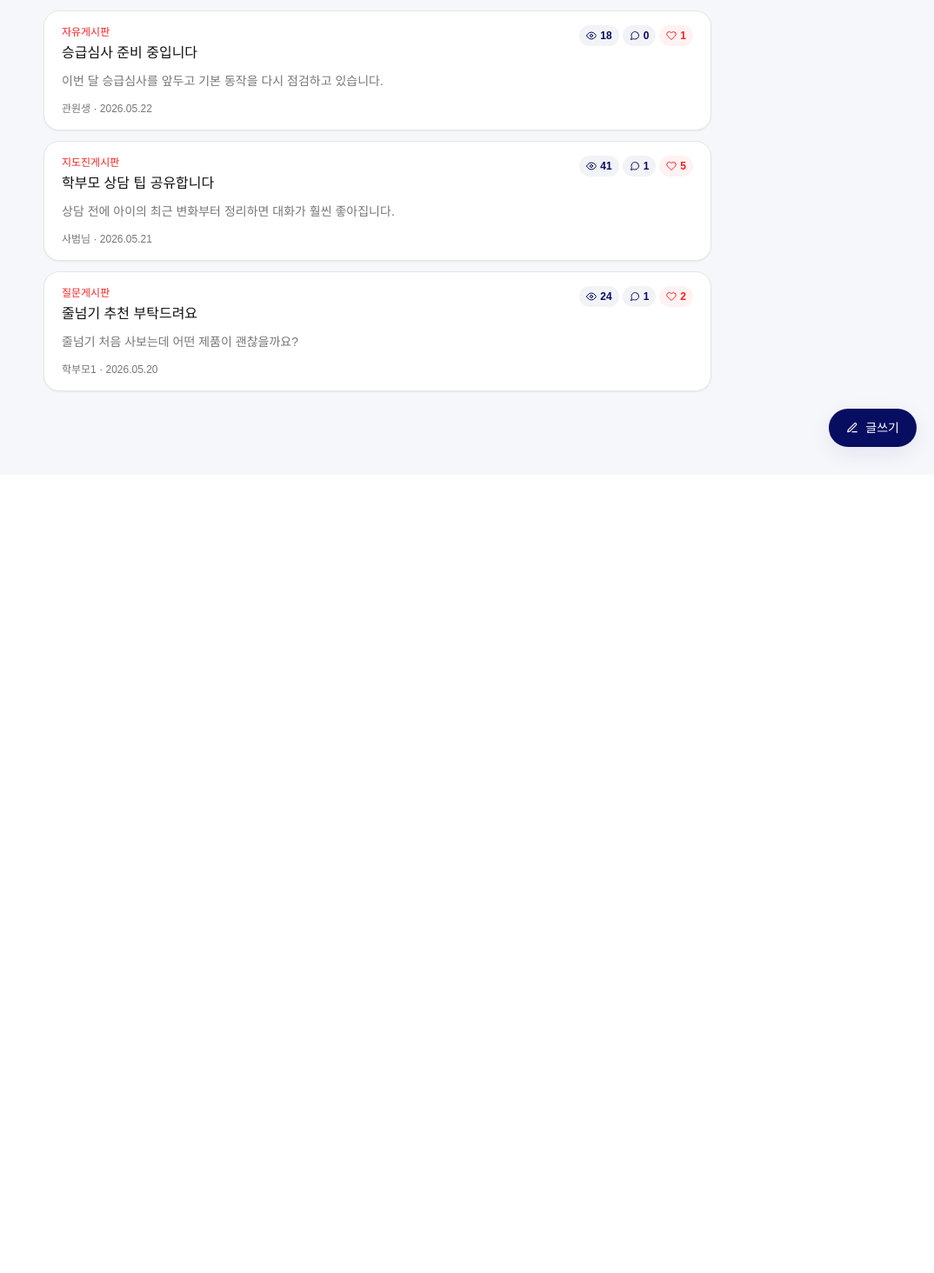
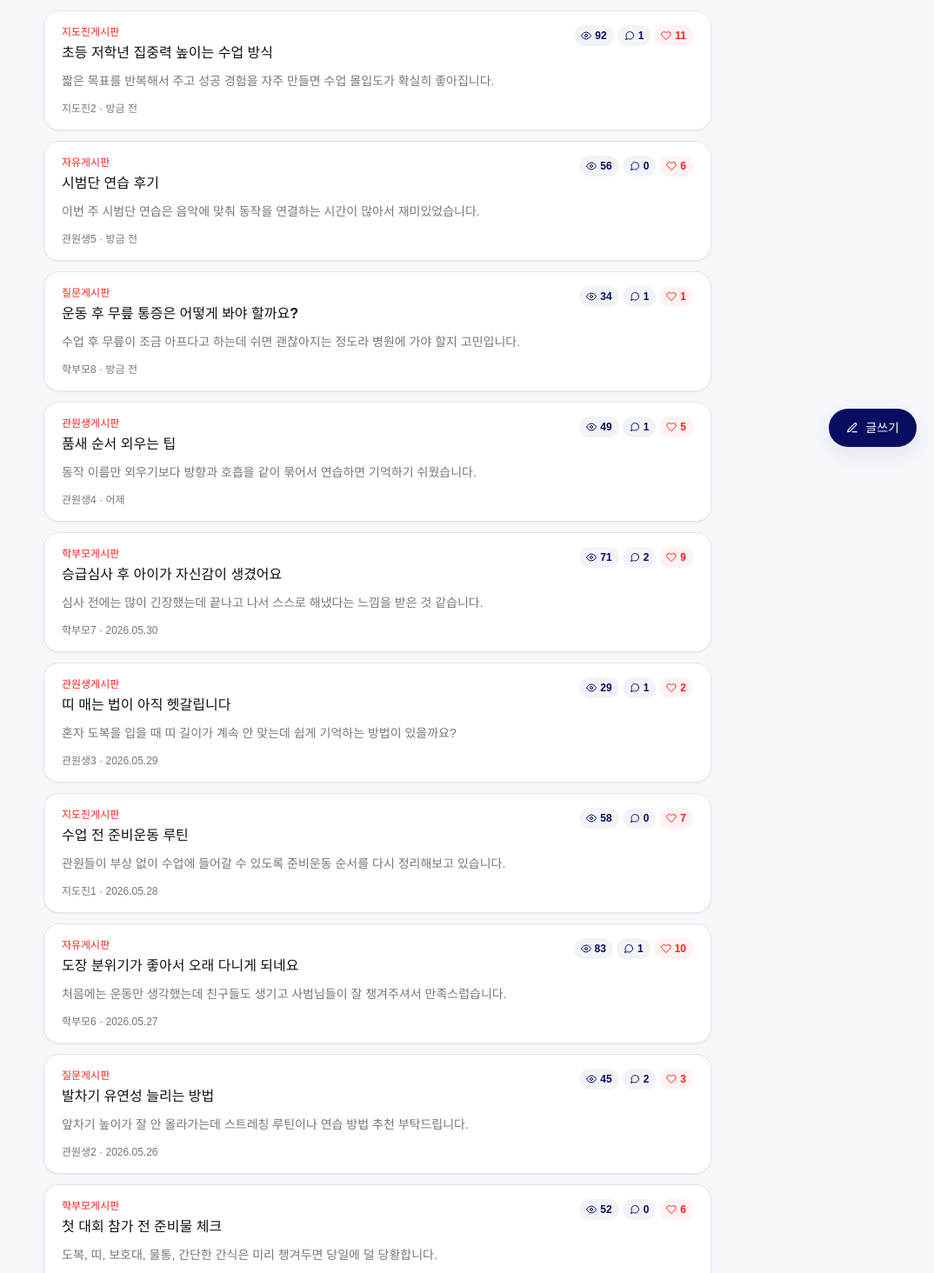
Before and after one commit to thisisyello/taekwondo-community, a React (Vite) app: page / in a window 1280 px wide. Shown: the part 266-1730 px from the top of the page at 87% size, without its empty margins (206-1280 px from the left). Before the commit the page ends 812 px from the top, so only its background shows below. Built offline with nearby package versions, Linux system fonts and the light colour scheme.

Commit message:
feat: 초기 게시물 및 댓글 데이터 추가

```diff
--- a/src/data/initialBoardData.ts
+++ b/src/data/initialBoardData.ts
@@ -34,6 +34,138 @@ export const initialPosts: Post[] = [
         createdAt: "2026-05-22T15:45:00.000Z",
         updatedAt: "2026-05-22T15:45:00.000Z",
     },
+    {
+        id: 4,
+        title: "품새 연습은 집에서 어떻게 도와주면 좋을까요?",
+        content: "아이와 집에서 품새를 복습하려고 하는데 보호자가 봐줄 때 주의할 점이 궁금합니다.",
+        author: "학부모4",
+        board: "parent",
+        likeCount: 4,
+        viewCount: 37,
+        createdAt: "2026-05-23T08:20:00.000Z",
+        updatedAt: "2026-05-23T08:20:00.000Z",
+    },
+    {
+        id: 5,
+        title: "겨루기 보호장비 관리법 공유",
+        content: "호구와 헤드기어는 운동 후 바로 말리고, 땀이 많은 날은 안쪽을 닦아두면 냄새가 덜합니다.",
+        author: "사범님2",
+        board: "coach",
+        likeCount: 8,
+        viewCount: 64,
+        createdAt: "2026-05-24T11:00:00.000Z",
+        updatedAt: "2026-05-24T11:00:00.000Z",
+    },
+    {
+        id: 6,
+        title: "첫 대회 참가 전 준비물 체크",
+        content: "도복, 띠, 보호대, 물통, 간단한 간식은 미리 챙겨두면 당일에 덜 당황합니다.",
+        author: "학부모5",
+        board: "parent",
+        likeCount: 6,
+        viewCount: 52,
+        createdAt: "2026-05-25T14:30:00.000Z",
+        updatedAt: "2026-05-25T14:30:00.000Z",
+    },
+    {
+        id: 7,
+        title: "발차기 유연성 늘리는 방법",
+        content: "앞차기 높이가 잘 안 올라가는데 스트레칭 루틴이나 연습 방법 추천 부탁드립니다.",
+        author: "관원생2",
+        board: "question",
+        likeCount: 3,
+        viewCount: 45,
+        createdAt: "2026-05-26T09:10:00.000Z",
+        updatedAt: "2026-05-26T09:10:00.000Z",
+    },
+    {
+        id: 8,
+        title: "도장 분위기가 좋아서 오래 다니게 되네요",
+        content: "처음에는 운동만 생각했는데 친구들도 생기고 사범님들이 잘 챙겨주셔서 만족스럽습니다.",
+        author: "학부모6",
+        board: "free",
+        likeCount: 10,
+        viewCount: 83,
+        createdAt: "2026-05-27T16:40:00.000Z",
+        updatedAt: "2026-05-27T16:40:00.000Z",
+    },
+    {
+        id: 9,
+        title: "수업 전 준비운동 루틴",
+        content: "관원들이 부상 없이 수업에 들어갈 수 있도록 준비운동 순서를 다시 정리해보고 있습니다.",
+        author: "지도진1",
+        board: "coach",
+        likeCount: 7,
+        viewCount: 58,
+        createdAt: "2026-05-28T07:50:00.000Z",
+        updatedAt: "2026-05-28T07:50:00.000Z",
+    },
+    {
+        id: 10,
+        title: "띠 매는 법이 아직 헷갈립니다",
+        content: "혼자 도복을 입을 때 띠 길이가 계속 안 맞는데 쉽게 기억하는 방법이 있을까요?",
+        author: "관원생3",
+        board: "student",
+        likeCount: 2,
+        viewCount: 29,
+        createdAt: "2026-05-29T13:15:00.000Z",
+        updatedAt: "2026-05-29T13:15:00.000Z",
+    },
+    {
+        id: 11,
+        title: "승급심사 후 아이가 자신감이 생겼어요",
+        content: "심사 전에는 많이 긴장했는데 끝나고 나서 스스로 해냈다는 느낌을 받은 것 같습니다.",
+        author: "학부모7",
+        board: "parent",
+        likeCount: 9,
+        viewCount: 71,
+        createdAt: "2026-05-30T10:25:00.000Z",
+        updatedAt: "2026-05-30T10:25:00.000Z",
+    },
+    {
+        id: 12,
+        title: "품새 순서 외우는 팁",
+        content: "동작 이름만 외우기보다 방향과 호흡을 같이 묶어서 연습하면 기억하기 쉬웠습니다.",
+        author: "관원생4",
+        board: "student",
+        likeCount: 5,
+        viewCount: 49,
+        createdAt: "2026-05-31T18:05:00.000Z",
+        updatedAt: "2026-05-31T18:05:00.000Z",
+    },
+    {
+        id: 13,
+        title: "운동 후 무릎 통증은 어떻게 봐야 할까요?",
+        content: "수업 후 무릎이 조금 아프다고 하는데 쉬면 괜찮아지는 정도라 병원에 가야 할지 고민입니다.",
+        author: "학부모8",
+        board: "question",
+        likeCount: 1,
+        viewCount: 34,
+        createdAt: "2026-06-01T12:35:00.000Z",
+        updatedAt: "2026-06-01T12:35:00.000Z",
+    },
+    {
+        id: 14,
+        title: "시범단 연습 후기",
+        content: "이번 주 시범단 연습은 음악에 맞춰 동작을 연결하는 시간이 많아서 재미있었습니다.",
+        author: "관원생5",
+        board: "free",
+        likeCount: 6,
+        viewCount: 56,
+        createdAt: "2026-06-02T17:45:00.000Z",
+        updatedAt: "2026-06-02T17:45:00.000Z",
+    },
+    {
+        id: 15,
+        title: "초등 저학년 집중력 높이는 수업 방식",
+        content: "짧은 목표를 반복해서 주고 성공 경험을 자주 만들면 수업 몰입도가 확실히 좋아집니다.",
+        author: "지도진2",
+        board: "coach",
+        likeCount: 11,
+        viewCount: 92,
+        createdAt: "2026-06-03T09:55:00.000Z",
+        updatedAt: "2026-06-03T09:55:00.000Z",
+    },
 ];
 
 export const initialComments: Comment[] = [
@@ -53,4 +185,100 @@ export const initialComments: Comment[] = [
         createdAt: "2026-05-21T13:20:00.000Z",
         updatedAt: "2026-05-21T13:20:00.000Z",
     },
+    {
+        id: 3,
+        postId: 4,
+        content: "영상으로 찍어서 아이와 같이 보면 방향을 잡는 데 도움이 됐어요.",
+        author: "학부모9",
+        createdAt: "2026-05-23T09:00:00.000Z",
+        updatedAt: "2026-05-23T09:00:00.000Z",
+    },
+    {
+        id: 4,
+        postId: 5,
+        content: "보호대는 통풍이 정말 중요하더라고요.",
+        author: "지도진3",
+        createdAt: "2026-05-24T12:20:00.000Z",
+        updatedAt: "2026-05-24T12:20:00.000Z",
+    },
+    {
+        id: 5,
+        postId: 5,
+        content: "세탁망에 넣어서 약하게 돌리는 것도 괜찮았습니다.",
+        author: "학부모10",
+        createdAt: "2026-05-24T15:10:00.000Z",
+        updatedAt: "2026-05-24T15:10:00.000Z",
+    },
+    {
+        id: 6,
+        postId: 7,
+        content: "매일 조금씩 다리 찢기보다 고관절을 먼저 풀어보세요.",
+        author: "사범님3",
+        createdAt: "2026-05-26T10:30:00.000Z",
+        updatedAt: "2026-05-26T10:30:00.000Z",
+    },
+    {
+        id: 7,
+        postId: 7,
+        content: "무리해서 올리면 허리가 꺾일 수 있어서 천천히 하는 게 좋습니다.",
+        author: "지도진4",
+        createdAt: "2026-05-26T11:05:00.000Z",
+        updatedAt: "2026-05-26T11:05:00.000Z",
+    },
+    {
+        id: 8,
+        postId: 8,
+        content: "저희 아이도 친구 덕분에 빠지지 않고 다니고 있어요.",
+        author: "학부모11",
+        createdAt: "2026-05-27T18:15:00.000Z",
+        updatedAt: "2026-05-27T18:15:00.000Z",
+    },
+    {
+        id: 9,
+        postId: 10,
+        content: "처음에는 거울 앞에서 천천히 묶어보면 좋아요.",
+        author: "관원생6",
+        createdAt: "2026-05-29T14:00:00.000Z",
+        updatedAt: "2026-05-29T14:00:00.000Z",
+    },
+    {
+        id: 10,
+        postId: 11,
+        content: "성취감을 느낀 게 제일 큰 변화 같아요.",
+        author: "학부모12",
+        createdAt: "2026-05-30T11:30:00.000Z",
+        updatedAt: "2026-05-30T11:30:00.000Z",
+    },
+    {
+        id: 11,
+        postId: 11,
+        content: "다음 목표를 같이 정해주면 동기부여가 이어지더라고요.",
+        author: "사범님4",
+        createdAt: "2026-05-30T13:20:00.000Z",
+        updatedAt: "2026-05-30T13:20:00.000Z",
+    },
+    {
+        id: 12,
+        postId: 12,
+        content: "저는 구간을 나눠서 외우니까 훨씬 편했습니다.",
+        author: "관원생7",
+        createdAt: "2026-05-31T19:10:00.000Z",
+        updatedAt: "2026-05-31T19:10:00.000Z",
+    },
+    {
+        id: 13,
+        postId: 13,
+        content: "통증이 반복되면 쉬는 날에도 확인해보는 게 좋을 것 같아요.",
+        author: "학부모13",
+        createdAt: "2026-06-01T13:15:00.000Z",
+        updatedAt: "2026-06-01T13:15:00.000Z",
+    },
+    {
+        id: 14,
+        postId: 15,
+        content: "짧은 성공 경험을 주는 방식에 공감합니다.",
+        author: "지도진5",
+        createdAt: "2026-06-03T10:30:00.000Z",
+        updatedAt: "2026-06-03T10:30:00.000Z",
+    },
 ];
```
